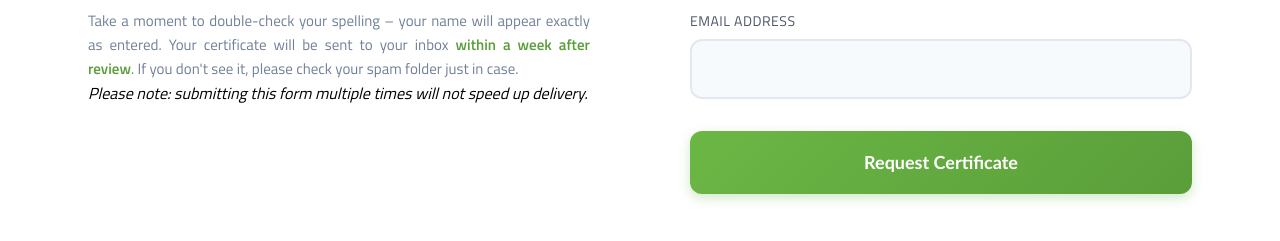
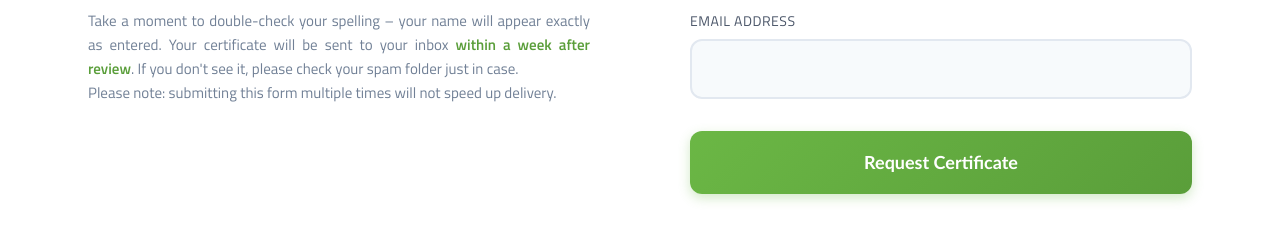
Before and after one commit to nniewinskame-design/Certificate-Request-Navigating-NPD-Food-Safety, a plain HTML site: page index.html in a window 1280 px wide. Shown: the part 411-652 px from the top of the page. Drawn offline with nearby package versions, Linux system fonts and the light colour scheme.

Commit message:
Update index.html

```diff
--- a/index.html
+++ b/index.html
@@ -204,8 +204,7 @@ input[type="text"]:hover, input[type="email"]:hover {
         Your certificate will be sent to your inbox
         <span style="color: #5a9e3a; font-weight: 600; font-style: normal;">within a week after review</span>.
         If you don't see it, please check your spam folder just in case.
-    </p>
-    <p style="text-align: justify; font-style: italic;">
+        <br>
         Please note: submitting this form multiple times will not speed up delivery.
     </p>
 </div>
```
